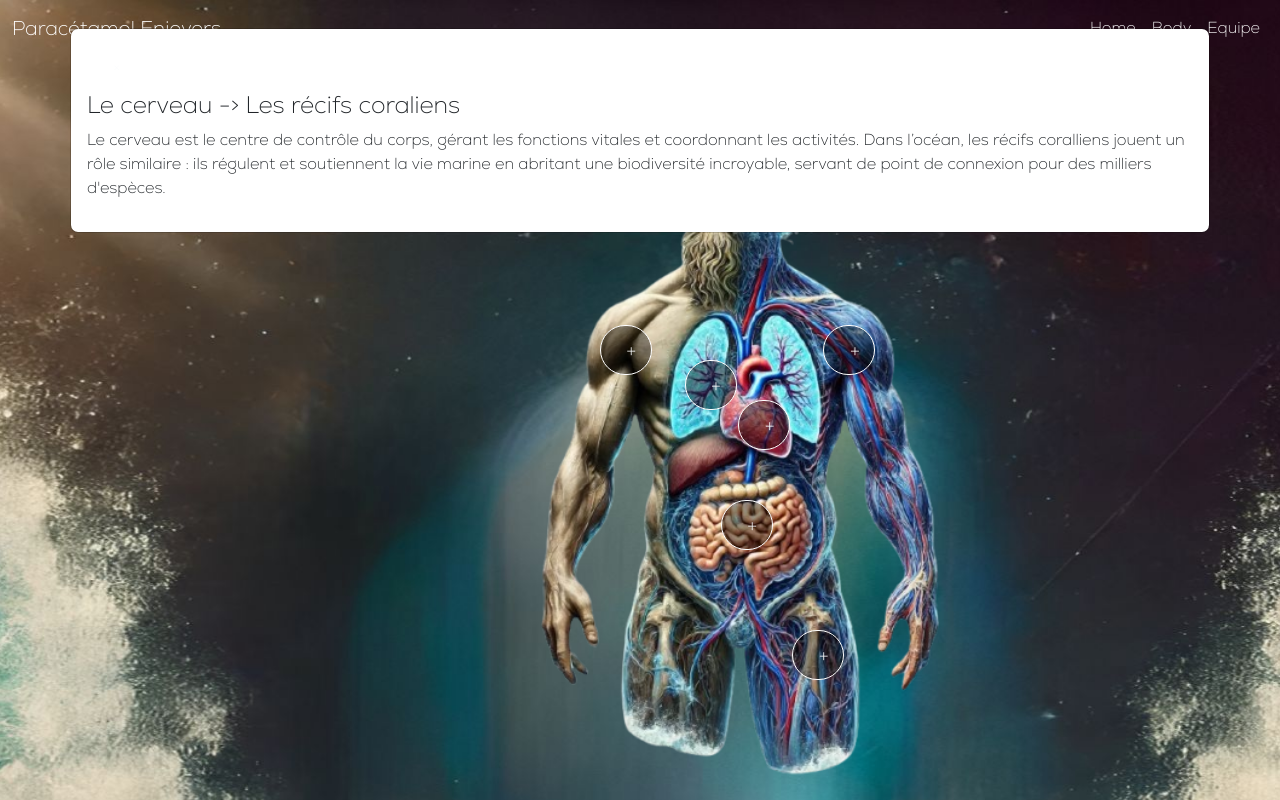
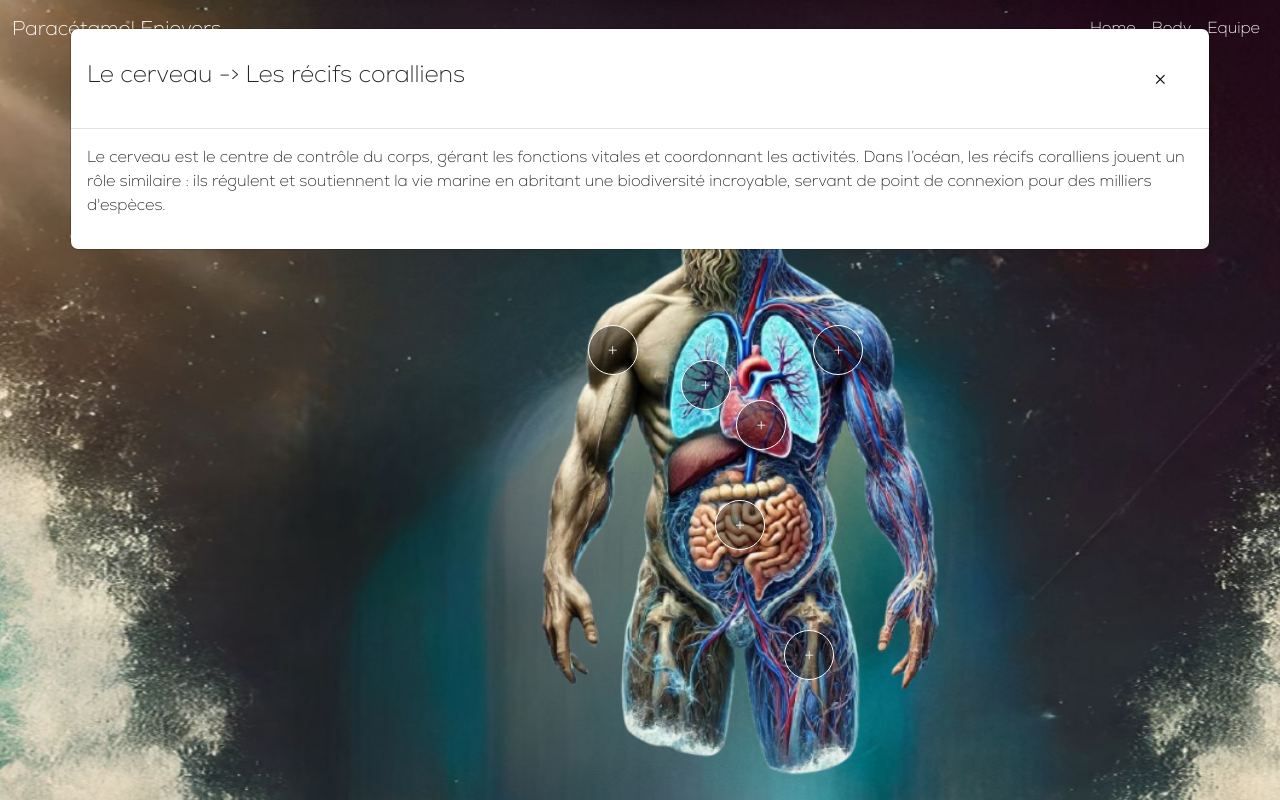
Before and after one commit to 12300238/NDI2024, a PHP site: page /body.php in a window 1280 px wide, after a click that opens the changed part. Run offline with PHP 8.4, Linux system fonts and the light colour scheme.

Commit message:
Update body

```diff
--- a/body.php
+++ b/body.php
@@ -10,10 +10,11 @@
     <div id="headModal" class="modal" style="z-index:1040" role="dialog">
         <div class="modal-dialog modal-xl">
             <div class="modal-content">
+                <div class="modal-header">
+                    <h4>Le cerveau -&gt; Les récifs coralliens</h4>
+                    <button style="color:black; font-size: 30px" type="button" class="close" data-dismiss="modal">&times;</button>
+                </div>
                 <div class="modal-body">
-                    <button type="button" class="close" data-dismiss="modal">×</button>
-                    <h4>Le cerveau -&gt; Les récifs coraliens</h4>
-
                     <p>Le cerveau est le centre de contrôle du corps, gérant les fonctions vitales et coordonnant les activités. Dans l’océan, les récifs coralliens jouent un rôle similaire : ils régulent et soutiennent la vie marine en abritant une biodiversité incroyable, servant de point de connexion pour des milliers d'espèces.</p>
                 </div>
             </div>
@@ -26,8 +27,7 @@
     <div id="heartModal" class="modal" style="z-index:1040" role="dialog">
         <div class="modal-dialog modal-xl">
             <div class="modal-content">
-                <div class="modal-body">
-                    <button type="button" class="close" data-dismiss="modal">×</button>
+                <div class="modal-header">
                     <h4>Le cœur → Les courants océaniques</h4>
                     <button style="color:black; font-size: 30px" type="button" class="close" data-dismiss="modal">&times;</button>
                 </div>
@@ -44,8 +44,7 @@
     <div id="lungsModal" class="modal" style="z-index:1040" role="dialog">
         <div class="modal-dialog modal-xl">
             <div class="modal-content">
-                <div class="modal-body">
-                    <button type="button" class="close" data-dismiss="modal">×</button>
+                <div class="modal-header">
                     <h4>Les poumons → Les algues et le phytoplancton</h4>
                     <button style="color:black; font-size: 30px" type="button" class="close" data-dismiss="modal">&times;</button>
                 </div>
@@ -62,7 +61,7 @@
     <div id="digestModal" class="modal" style="z-index:1040" role="dialog">
         <div class="modal-dialog modal-xl">
             <div class="modal-content">
-                <div class="modal-body">
+                <div class="modal-header">
                     <button type="button" class="close" data-dismiss="modal">×</button>
                     <h4>Le système digestif → Les fosses océaniques et sédiments</h4>
                     <button style="color:black; font-size: 30px" type="button" class="close" data-dismiss="modal">&times;</button>
@@ -80,7 +79,7 @@
     <div id="bonesModal" class="modal" style="z-index:1040" role="dialog">
         <div class="modal-dialog modal-xl">
             <div class="modal-content">
-                <div class="modal-body">
+                <div class="modal-header">
                     <button type="button" class="close" data-dismiss="modal">×</button>
                     <h4>Les os → Les dorsales océaniques</h4>
                     <button style="color:black; font-size: 30px" type="button" class="close" data-dismiss="modal">&times;</button>
@@ -98,8 +97,7 @@
     <div id="veinsModal" class="modal" style="z-index:1040" role="dialog">
         <div class="modal-dialog modal-xl">
             <div class="modal-content">
-                <div class="modal-body">
-                    <button type="button" class="close" data-dismiss="modal">×</button>
+                <div class="modal-header">
                     <h4>Le système circulatoire → Les réseaux hydrothermaux</h4>
                     <button style="color:black; font-size: 30px" type="button" class="close" data-dismiss="modal">&times;</button>
                 </div>
@@ -116,9 +114,8 @@
     <div id="skinModal" class="modal" style="z-index:1040" role="dialog">
         <div class="modal-dialog modal-xl">
             <div class="modal-content">
-                <div class="modal-body">
-                    <button type="button" class="close" data-dismiss="modal">×</button>
-                    <h4>La peau → La surface de l'océan</h4>
+                <div class="modal-header">
+                     <h4>La peau → La surface de l'océan</h4>
                     <button style="color:black; font-size: 30px" type="button" class="close" data-dismiss="modal">&times;</button>
                 </div>
                 <div class="modal-body">
--- a/css/body.css
+++ b/css/body.css
@@ -18,6 +18,7 @@
 }
 
 .button {
+    padding: 0;
     position: relative;
     border-radius: 50px;
     width: 50px;
```
